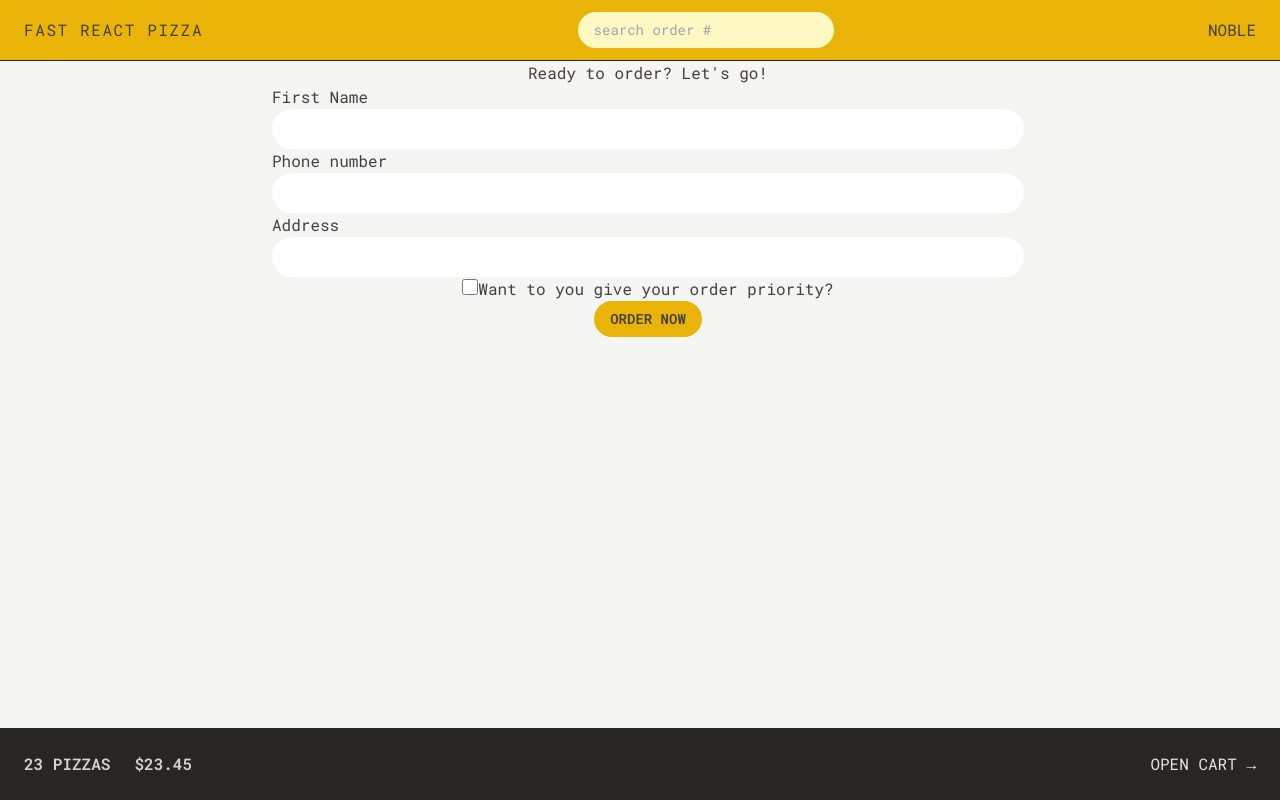
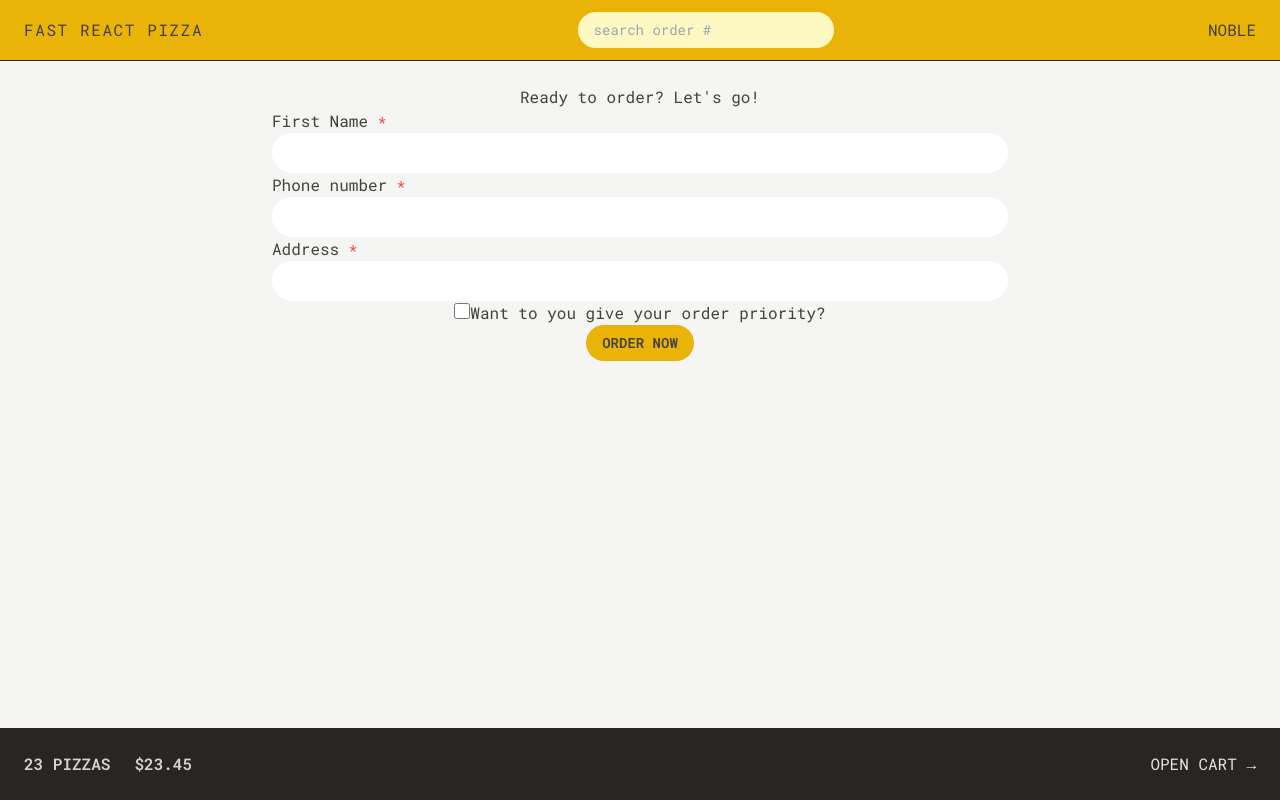
Before and after one commit to NOBLE2008/fast-react-pizza, a React (Vite) app: page /order/new in a window 1280 px wide. Built offline with nearby package versions, Linux system fonts and the light colour scheme.

Commit message:
Added required notation for input labels

```diff
--- a/src/features/cart/CartItem.jsx
+++ b/src/features/cart/CartItem.jsx
@@ -10,7 +10,7 @@ function CartItem({ item }) {
         {quantity}&times; {name}
       </p>
       <div className='flex justify-between'>
-        <p className='font-bold'>{formatCurrency(totalPrice)}</p>
+        <p className='font-bold self-end'>{formatCurrency(totalPrice)}</p>
         <Button type='deletesm'>Delete</Button>
       </div>
     </li>
--- a/src/features/order/CreateOrder.jsx
+++ b/src/features/order/CreateOrder.jsx
@@ -37,13 +37,12 @@ const fakeCart = [
 function CreateOrder() {
   // const [withPriority, setWithPriority] = useState(false);
   const navigation = useNavigation();
-  const isLoading =
-    navigation.state === 'submitting';
+  const isLoading = navigation.state === 'submitting';
   const path = navigation.formAction;
 
   const formError = useActionData();
   return (
-    <div className="ml-4">
+    <div className="mx-4 my-6">
       {isLoading && path === '/order/new' && <Loader />}
       {!isLoading && navigation.state !== 'loading' && (
         <div className="mx-auto">
@@ -51,38 +50,31 @@ function CreateOrder() {
 
           <Form method="POST" className="flex flex-col items-center">
             <div className="w-full">
-              <label>First Name</label>
+              <label>
+                First Name <span className="text-sm text-red-500">*</span>
+              </label>
               <br />
-              <input
-                type="text"
-                name="customer"
-                required
-                className="input"
-              />
+              <input type="text" name="customer" required className="input" />
             </div>
 
             <div className="w-full">
-              <label>Phone number</label>
+              <label>
+                Phone number <span className="text-sm text-red-500">*</span>
+              </label>
               <div>
-                <input
-                  type="tel"
-                  name="phone"
-                  required
-                  className="input"
-                />
-                {formError?.phone && <p>{formError.phone}</p>}
+                <input type="tel" name="phone" required className="input" />
+                {formError?.phone && (
+                  <p className="text-xs text-red-500">{formError.phone}</p>
+                )}
               </div>
             </div>
 
             <div className="w-full">
-              <label>Address</label>
+              <label>
+                Address <span className="text-sm text-red-500">*</span>
+              </label>
               <div>
-                <input
-                  type="text"
-                  name="address"
-                  required
-                  className="input"
-                />
+                <input type="text" name="address" required className="input" />
               </div>
             </div>
 
```
